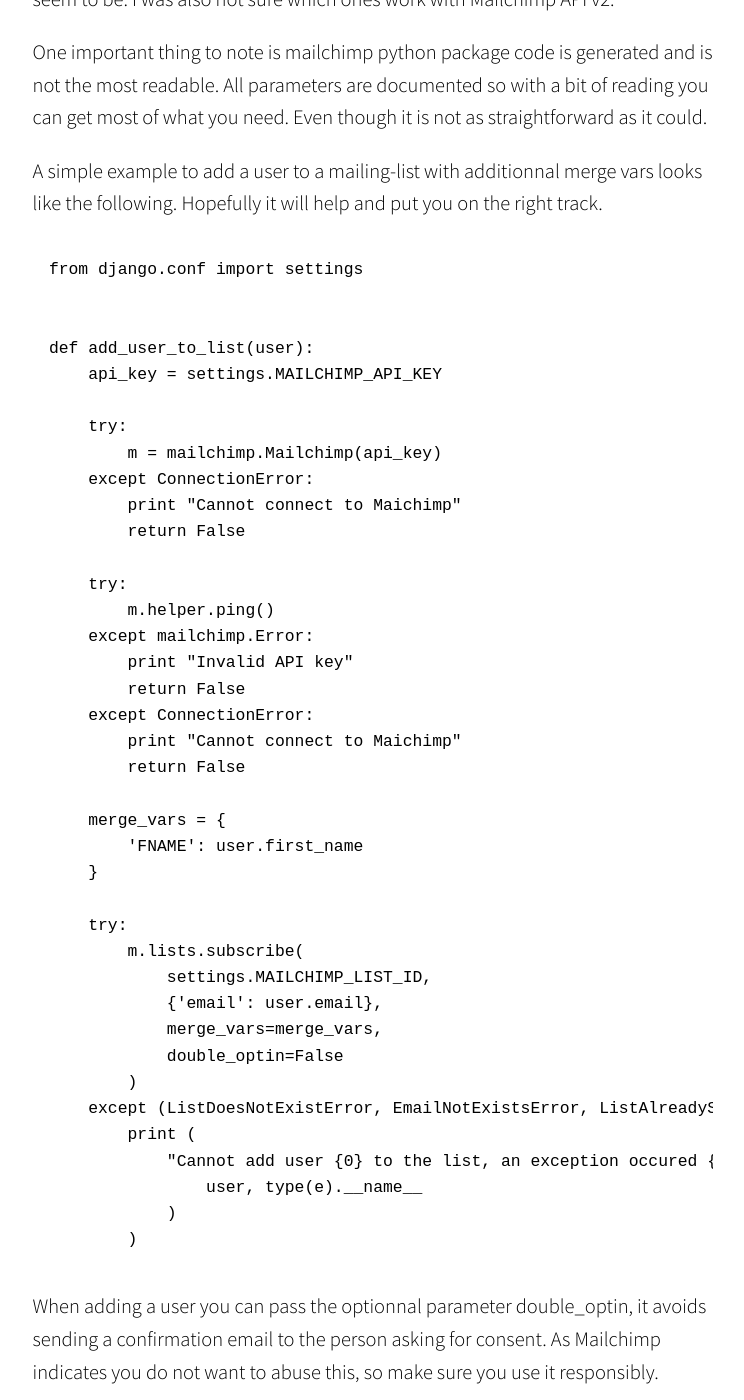
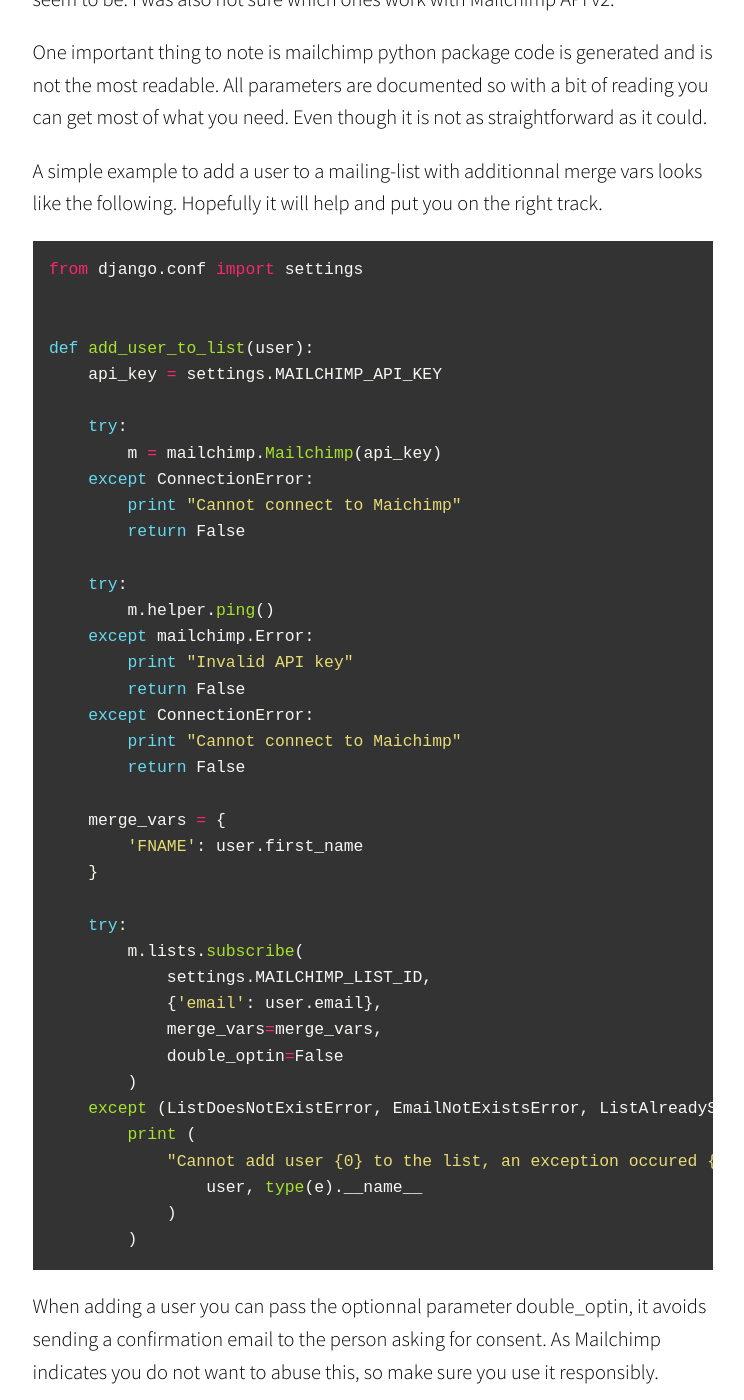
Before and after one commit to arnaudlimbourg/arnaudlimbourg.github.io, a Jekyll site: the page built from _posts/2015-03-19-django-mailchimp.md, in a window 1280 px wide and 1400 px high, scrolled down 580 px. Shown: the whole window, without its empty margins (267-1011 px from the left). Built offline with Jekyll 4.4.1, drawn with Linux system fonts in a browser that asks for light colours; nearby versions of some CDN libraries; some web fonts are replaced.

Commit message:
Fix wrong code formatting

`````diff
--- a/_posts/2015-03-19-django-mailchimp.md
+++ b/_posts/2015-03-19-django-mailchimp.md
@@ -10,7 +10,7 @@ One important thing to note is mailchimp python package code is generated and is
 
 A simple example to add a user to a mailing-list with additionnal merge vars looks like the following. Hopefully it will help and put you on the right track.
 
-````python
+```python
 from django.conf import settings
 
 
`````
